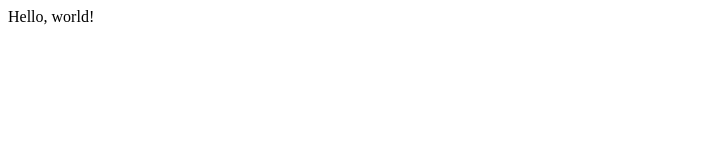
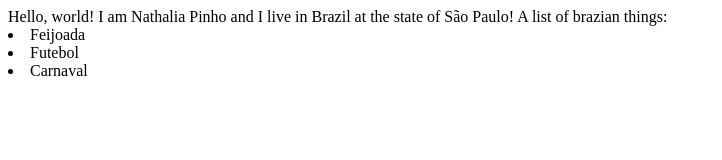
Before and after one commit to NathaliaFrederico/NathaliaFrederico-Project0NathaliaPinhoFrederico, a plain HTML site: page index.html in a window 1280 px wide. Shown: the whole page, without its empty margins (0-722 px from the left). Drawn offline with Linux system fonts and the light colour scheme.

Commit message:
Update index.html

```diff
--- a/index.html
+++ b/index.html
@@ -1,9 +1,19 @@
 <!DOCTYPE html>
 <html>
     <head>
-        <title>My Webpage</title>
+        <title>My Web Page</title>
     </head>
     <body>
-        Hello, world!
+        Hello, world! I am Nathalia Pinho and I live in Brazil at the state of São Paulo!
     </body>
 </html>
+<html>
+    <body>
+        A list of brazian things:
+        <ual>
+            <li>Feijoada</li>
+            <li>Futebol</li>
+            <li>Carnaval</li>
+        </al>
+    </body>
+</html>
```
